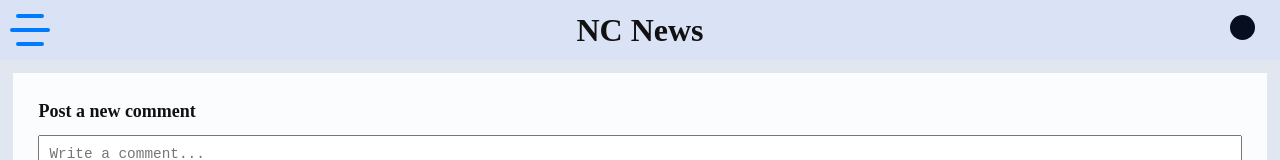
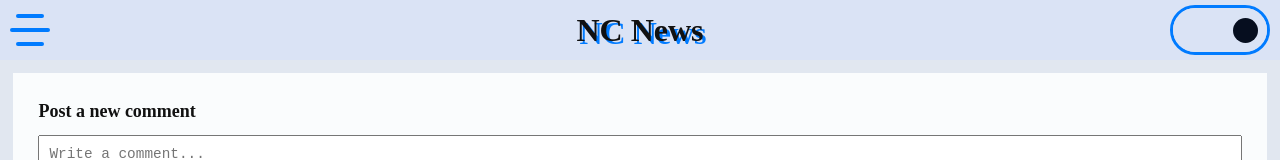
Before and after one commit to RafalbCzajka/nc-news, a React (Vite) app: page /articles/1 in a window 1280 px wide. Shown: the top 160 px of the page. Built offline with nearby package versions, Linux system fonts and the light colour scheme; no server answers; a web font is replaced by a local one.

Commit message:
Updated CSS for header h1 and toggle theme button to stand out more

```diff
--- a/src/App.css
+++ b/src/App.css
@@ -58,6 +58,7 @@ h1{
   text-align: center;
   white-space: nowrap;
   color: var(--text-color);
+  text-shadow: 3px 3px 0 #007bff;
   font-size: 2rem;
 }
 
@@ -137,7 +138,7 @@ h1{
   /* background-color: var(--dark); */
   border-radius: 25px;
   cursor: pointer;
-  /* border: 3px solid var(--dark); */
+  border: 3px solid #007bff;
 }
 
 .checkbox {
--- a/src/components/ToggleSidebar.jsx
+++ b/src/components/ToggleSidebar.jsx
@@ -3,8 +3,8 @@ import { useSidebar } from "../Contexts/SidebarContext"
 export default function ToggleSidebar() {
     const {isSidebarOpen, setIsSidebarOpen} = useSidebar();
     return (
-        <section>
-            <input type="checkbox" id="toggle-sidebar" checked={isSidebarOpen} onChange={() => setIsSidebarOpen(prev => !prev)} />
+        <section title="Toggle sidebar">
+            <input type="checkbox" aria-label="Toggle sidebar" id="toggle-sidebar" checked={isSidebarOpen} onChange={() => setIsSidebarOpen(prev => !prev)} />
             <label htmlFor="toggle-sidebar" className="toggle">
                 <div className="bars" id="bar1"></div>
                 <div className="bars" id="bar2"></div>
--- a/src/components/ToggleTheme.jsx
+++ b/src/components/ToggleTheme.jsx
@@ -4,8 +4,8 @@ export default function ToggleTheme() {
     const {isDarkTheme, setTheme} = useTheme();
     return (
         <div id="toggle-theme">
-        <label className="switch-label">
-            <input type="checkbox" className="checkbox" checked={!isDarkTheme} onChange={() => setTheme(prev => !prev)}/>
+        <label className="switch-label" title="Toggle light/dark theme">
+            <input type="checkbox" className="checkbox"  aria-label="Toggle light or dark theme" checked={!isDarkTheme} onChange={() => setTheme(prev => !prev)}/>
                 <span className="slider"></span>
         </label>
     </div>
```
